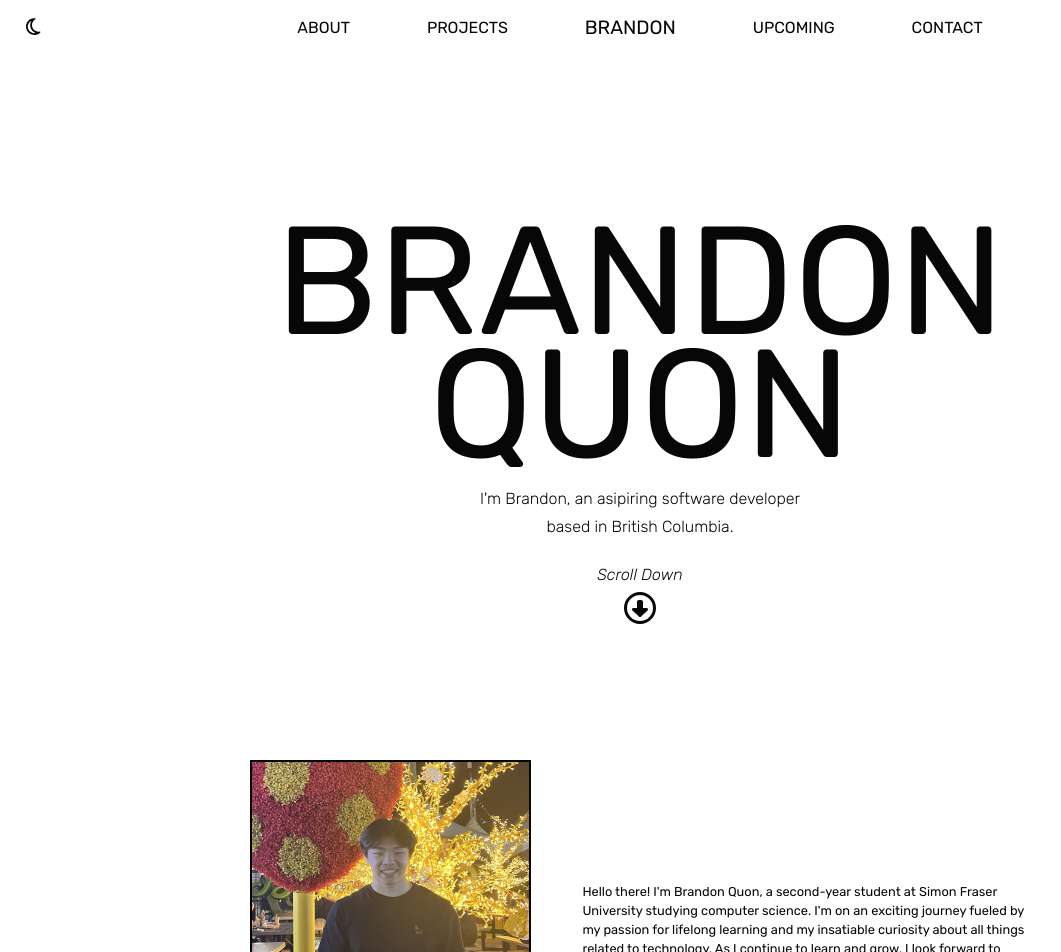
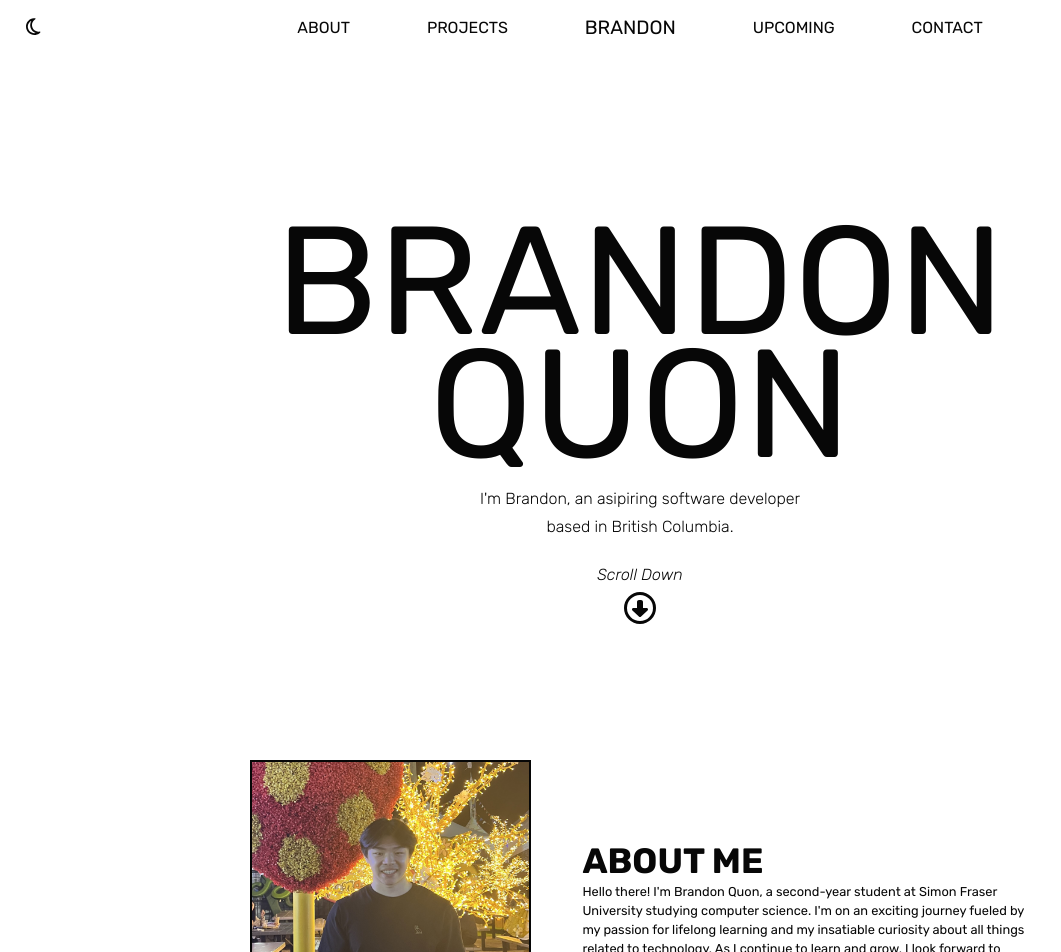
Before and after one commit to bnquon/Personal-Portfolio, a React (Vite) app: page / in a window 1280 px wide. Shown: the top 952 px of the page, without its empty margins (0-1061 px from the left). Built offline with nearby package versions, Linux system fonts and the light colour scheme.

Commit message:
Changed to intersection observer

```diff
--- a/src/components/About/About.css
+++ b/src/components/About/About.css
@@ -33,6 +33,7 @@
 }
 
 #aboutContainer > #bio > h1 {
+    transition: 700ms;
     position: relative;
     z-index: 1;
     font-size: clamp(1.25rem, 2.75vw, 4rem);
--- a/src/components/About/About.jsx
+++ b/src/components/About/About.jsx
@@ -1,12 +1,12 @@
 import React from 'react'
-import { useParallax } from "react-scroll-parallax";
+import { useInView } from 'react-intersection-observer'
 import './About.css'
 import pfp from '../../assets/images/icon.jpg'
 
 export const About = () => {
 
-  const aboutParallax = useParallax({
-    translateY: [0, -200],
+  const [bioView, inView] = useInView({
+    threshold: 0,
   })
 
   return (
@@ -19,8 +19,8 @@ export const About = () => {
             </div>
 
             <div id="bio">
-                <h1 ref={aboutParallax.ref}>ABOUT ME</h1>
-                <span>
+                <h1 style={{transform: inView ? 'translateY(-100%)': 'translateY(0)'}}>ABOUT ME</h1>
+                <span ref={bioView}>
                     Hello there! I'm Brandon Quon, a second-year student at Simon Fraser University studying computer science.
                     I'm on an exciting journey fueled by my passion for lifelong learning and my insatiable curiosity about all things related to
                     technology. As I continue to learn and grow, I look forward to sharing more exciting projects and improvements on this site.
```
